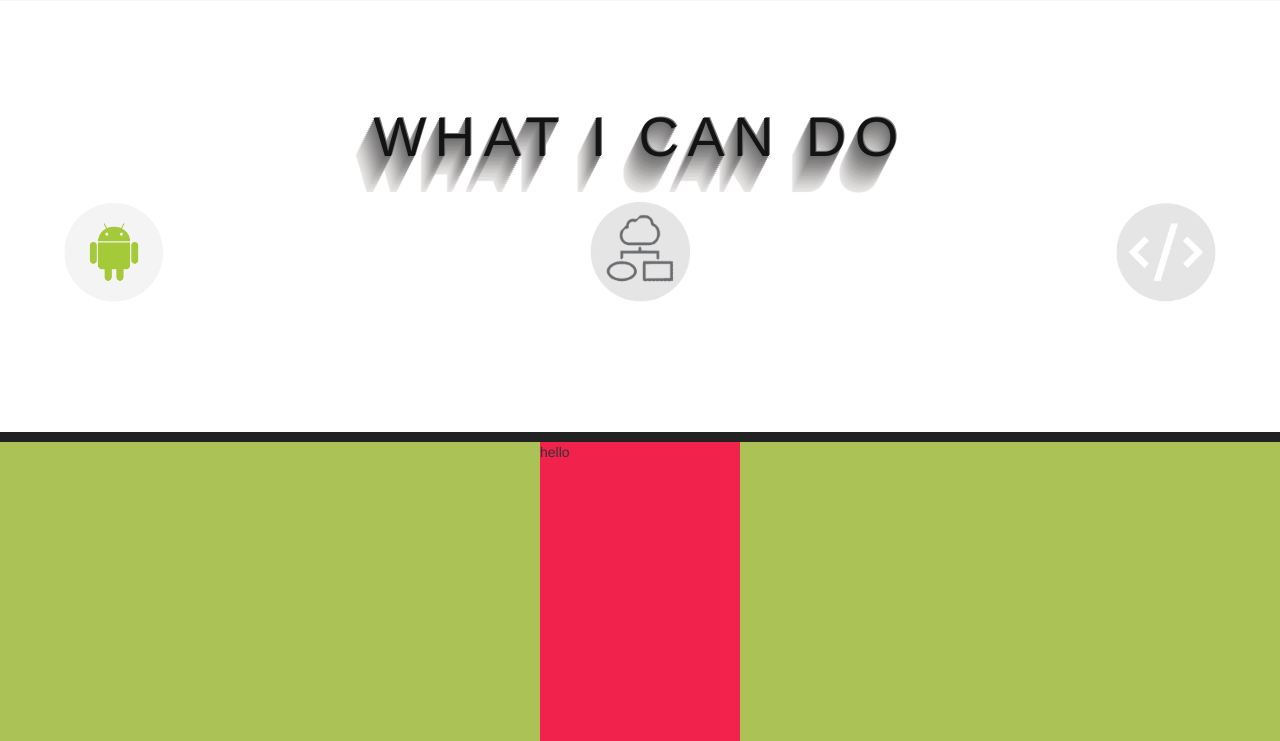
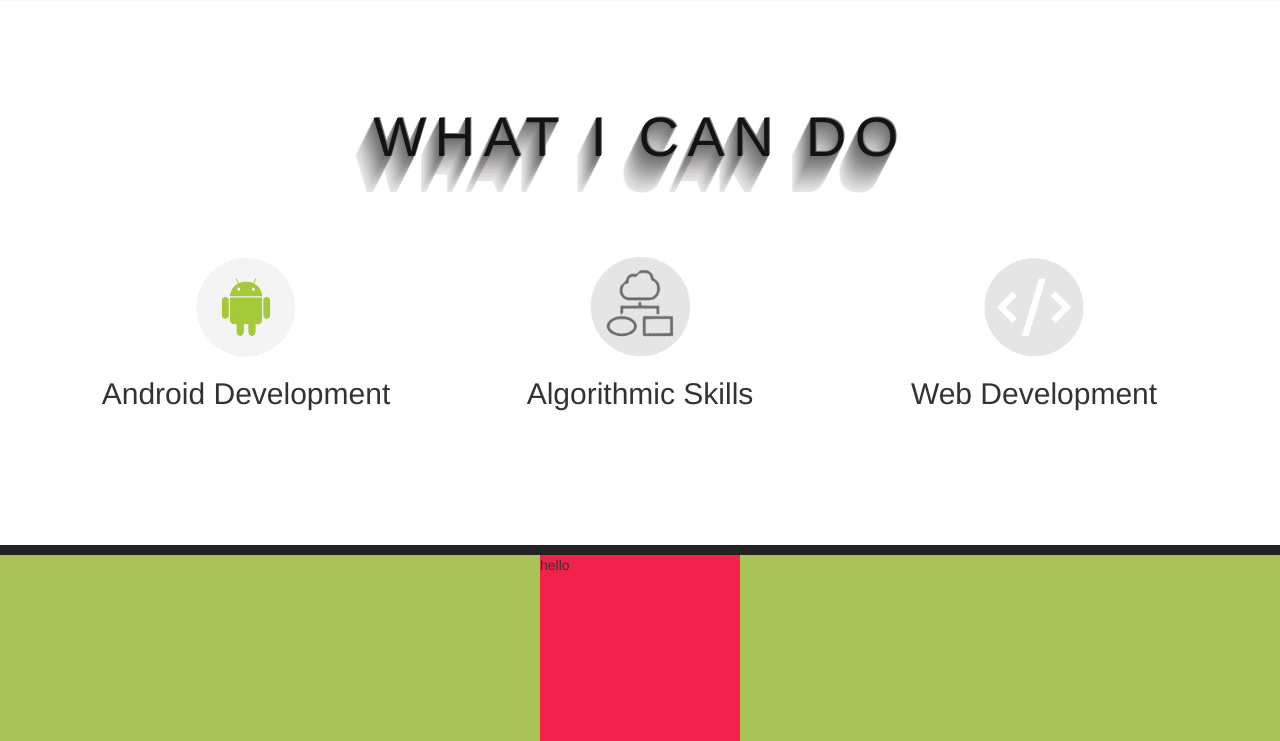
Before and after one commit to rohittanwar/rohittanwar.github.io, a Django app: page / in a window 1280 px wide. Shown: the part 1030-1771 px from the top of the page. Run offline with Django 3.2, Linux system fonts and the light colour scheme; some libraries are stand-ins or nearby versions.

Commit message:
added logos in row

```diff
--- a/website/static/css/style.css
+++ b/website/static/css/style.css
@@ -33,6 +33,20 @@
       -16px 32px 1px #dbdad9,
       -17px 34px 1px #e2e0df,
       -18px 36px 1px #e4e3e2;
+
+          margin-top: 0px;
+    font-size: 400%;
+    font-family: "Avant Garde", Avantgarde, "Century Gothic", CenturyGothic, "AppleGothic", sans-serif;
+    margin-bottom: 0.625em;
+    font-weight: 200;
+    text-transform: uppercase;
+    text-rendering: optimizeLegibility;
+    color: #131313;
+    letter-spacing: .15em;
+  }
+  #section3 .row
+  {
+    margin-top : 90px;
   }
   #section1
 {
@@ -46,7 +60,7 @@
     width: 90%;
     text-align: center;
 }
-.sec_2_3 .content h2
+.sec_2_3 .content .shadowed_heading
 {
     margin-top: 0px;
     font-size: 400%;
--- a/website/templates/website/home.html
+++ b/website/templates/website/home.html
@@ -51,12 +51,24 @@
         <section class="portion two sec_2_3" id="section3">
           <div class="content">
             <h2 class="shadowed_heading">What I can do</h2>
-            <div class="logos">
-            	<div id="logo1">
-            	</div>
-            	<div id="logo2">
-            	</div>
-            	<div id="logo3">
+            <div class="row">
+            	<div class="col-sm-4">
+                    <div id="logo1"></div>
+                    <h2>
+                        Android Development
+                    </h2>
+                </div>
+            	<div class="col-sm-4">
+                    <div id="logo2"></div>
+                    <h2>
+                        Algorithmic Skills
+                    </h2>
+                </div>
+            	<div class="col-sm-4">
+                <div  id="logo3"></div>
+                <h2>
+                        Web Development
+                </h2>
             	</div>
     			<span class="stretch"></span>
             </div>
```
